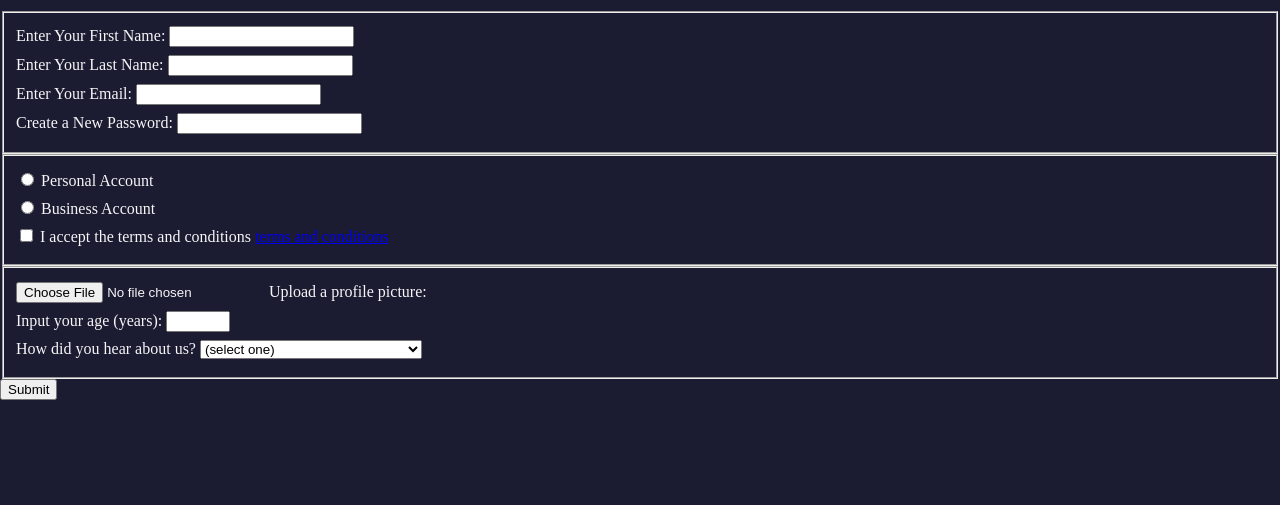
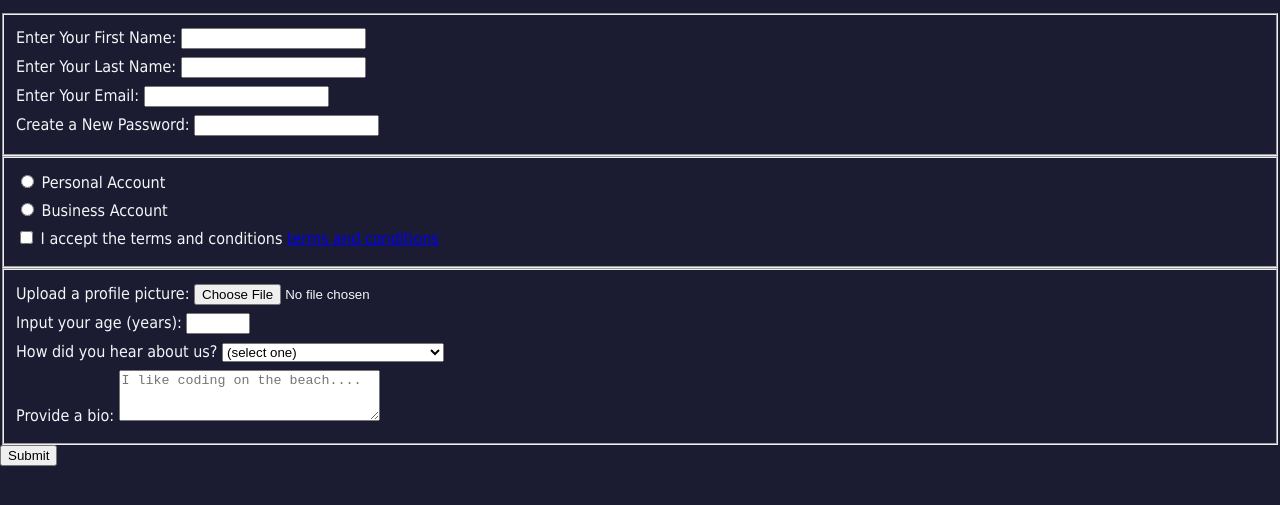
Before and after one commit to Yinkusadel/04-fcc-registration-form, a website: page index.html in a window 1280 px wide. Shown: the part 103-608 px from the top of the page. Drawn offline with Linux system fonts and the light colour scheme.

Commit message:
add complete solution to registrationform

```diff
--- a/index.html
+++ b/index.html
@@ -25,9 +25,9 @@
 
 
          <fieldset>
-          <label><input type="file">Upload a profile picture: </label>
-          <label>Input your age (years): <input type="number" min="13" max="120" /></label>
-          <label>How did you hear about us?
+          <label for="profile-picture">Upload a profile picture: <input type="file" id="profile-picture" name="file"/></label>
+          <label for="age">Input your age (years): <input type="number" min="13" max="120" id="age" name="age"/></label>
+          <label for="referrer">How did you hear about us?
            <select>
             <option value="">(select one)</option>
             <option value="1">freeCodeCamp News</option>
@@ -35,6 +35,9 @@
             <option value="3">freeCodeCamp Forum</option>
             <option value="4">Other</option>
           </select>
+        </label>
+        <label for="bio">Provide a bio:
+          <textarea id="bio" rows="3" cols="30" placeholder="I like coding on the beach...." name="bio"></textarea>
         </label>
 
 
--- a/styles.css
+++ b/styles.css
@@ -4,6 +4,8 @@ body {
     margin :0;
     background-color:#1b1b32;
     color:#f5f6f7;
+    font-family:Tahoma;
+    font-size:16px;
   }
 
   label {
```
